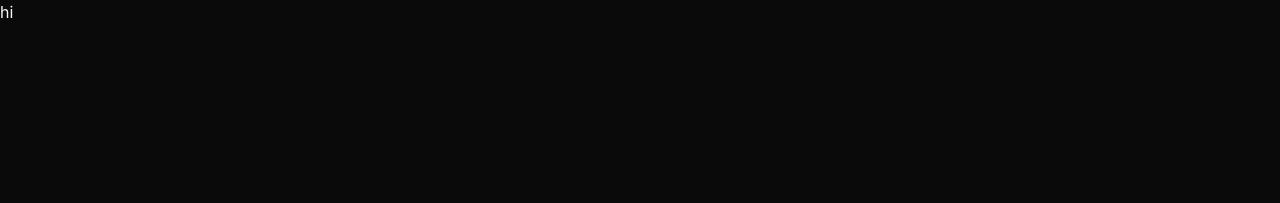
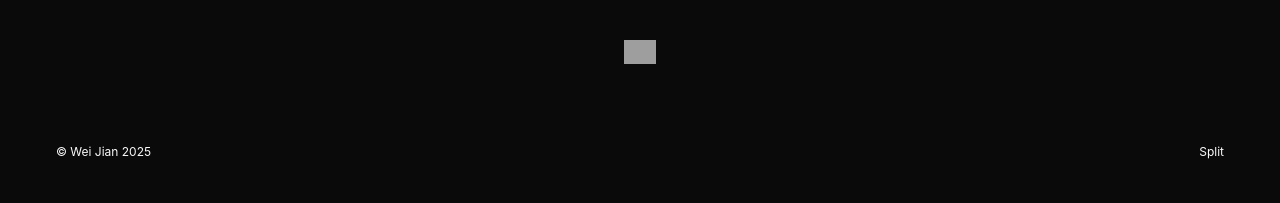
Before and after one commit to nullVallue/split, an Astro site in the folder astro-app/: page / in a window 1280 px wide. Built offline with nearby package versions, Linux system fonts and the light colour scheme; Astro itself is replaced by a stand-in of ours; grey boxes are pictures that could not be loaded.

Commit message:
feat: Implement basic layout

```diff
--- /dev/null
+++ b/astro-app/src/layouts/MainLayout.astro
@@ -0,0 +1,63 @@
+---
+import '../styles/global.css';
+const { title } = Astro.props;
+import { appname, author } from "../lib/utils/constant";
+---
+
+<html lang="en">
+	<head>
+		<meta charset="utf-8" />
+		<meta name="viewport" content="width=device-width" />
+		<link rel="icon" type="image/svg+xml" href="/favicon.svg" />
+		<title>{title}</title>
+	</head>
+	<body class="dark">
+		<header
+			class="
+				flex
+				justify-center
+				py-10
+			"
+		>
+			<h1
+				class="
+					text-yellow-400
+					text-2xl
+					tracking-widest
+				"
+			>
+				<div
+					class="
+						w-8
+						overflow-hidden
+					"
+				>
+					<img
+						src="../../public/SplitIcon.png"
+						class="
+							object-contain
+							w-max
+							h-max
+						"
+					/>
+				</div>
+			</h1>
+		</header>
+
+		<slot />
+
+		<footer
+			class="
+				py-10
+				px-14
+				flex
+				justify-between
+				text-xs
+			"
+		>
+			<p>&copy; {author} 2025</p>
+			<p>{appname}</p>
+		</footer>
+	</body>
+
+</html>
--- a/astro-app/src/layouts/main.astro
+++ /dev/null
@@ -1,16 +0,0 @@
----
-import '../styles/global.css';
-const { content } = Astro.props;
----
-
-<html lang="en">
-	<head>
-		<meta charset="utf-8" />
-		<meta name="viewport" content="width=device-width" />
-		<link rel="icon" type="image/svg+xml" href="/favicon.svg" />
-		<title>{content.title}</title>
-	</head>
-	<body>
-		<slot />
-	</body>
-</html>
--- a/astro-app/src/pages/index.astro
+++ b/astro-app/src/pages/index.astro
@@ -1,35 +1,9 @@
 ---
 import '../styles/global.css';
-// Component Imports
-import Button from '@/components/astro/Button.astro';
-import { Input } from "@/components/ui/input"
-import Home from "@/components/react/pages/home/home.jsx"
-import Receipt from "@/components/react/pages/receipt/receipt.jsx"
-
-// Full Astro Component Syntax:
-// https://docs.astro.build/basics/astro-components/
+import MainLayout from '@/layouts/MainLayout.astro';
 ---
 
 
+<MainLayout title="Split">
 
-<html lang="en">
-	<head>
-		<meta charset="utf-8" />
-		<meta name="viewport" content="width=device-width" />
-		<link rel="icon" type="image/svg+xml" href="/favicon.svg" />
-		<meta name="generator" content={Astro.generator} />
-		<title>Split</title>
-	</head>
-
-	<body
-		class="
-			dark
-		"
-	>
-
-	<Receipt client:load />
-
-
-	</body>
-
-</html>
+</MainLayout>
```
